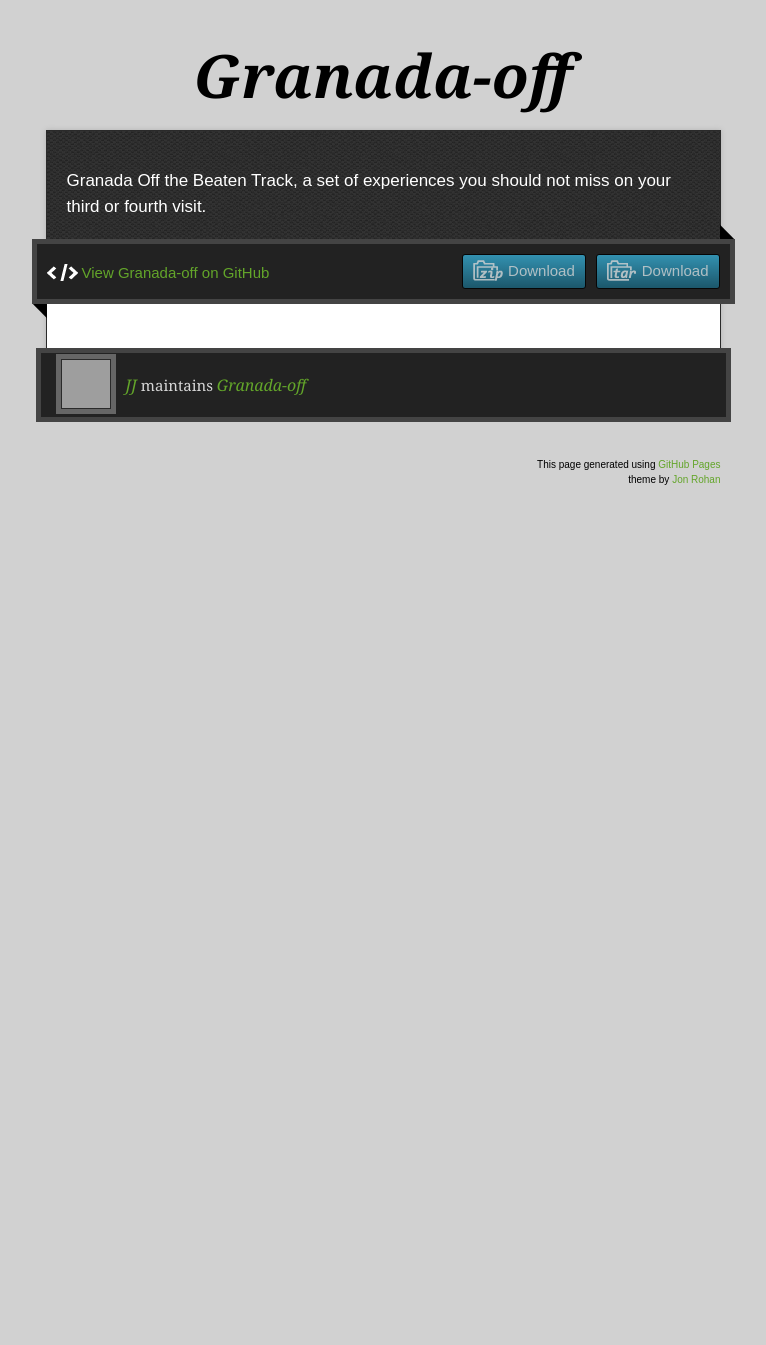
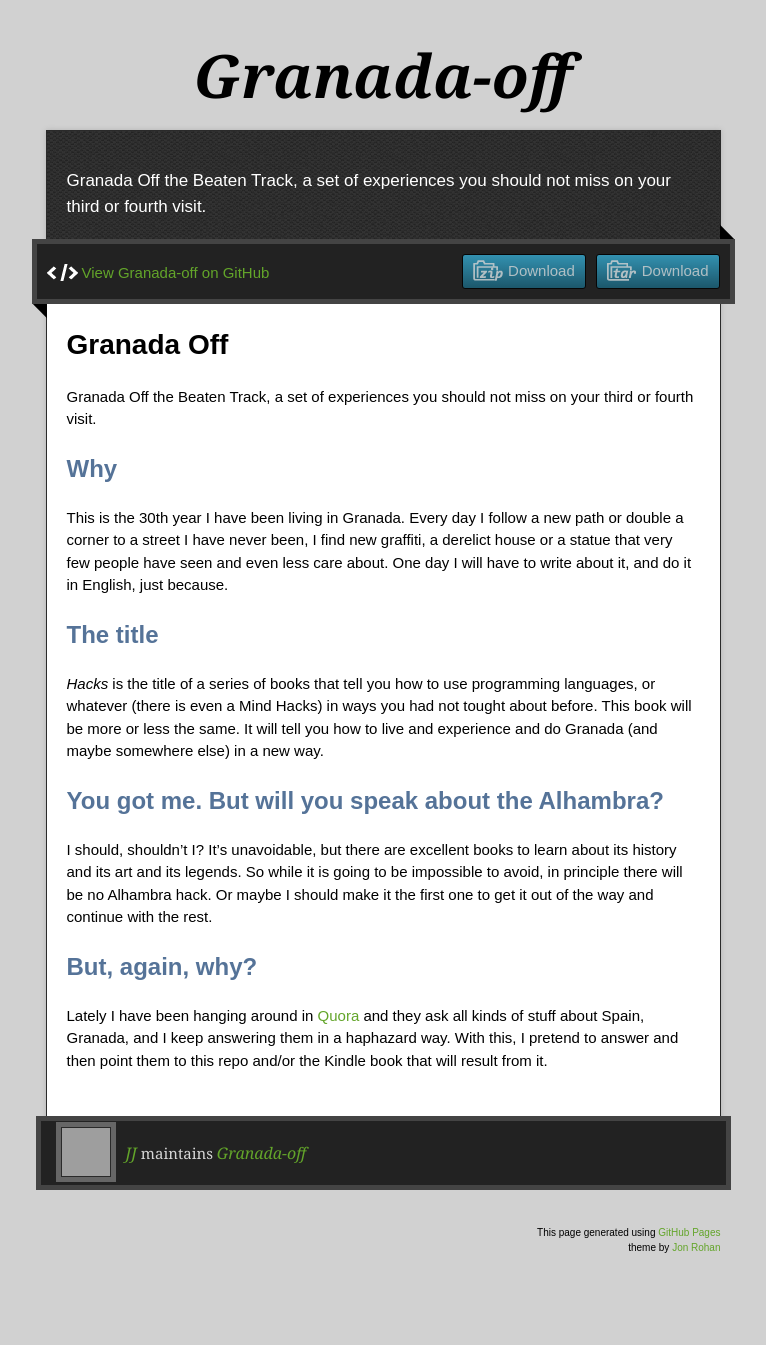
Before and after one commit to JJ/granada-off, a Jekyll site: the page built from index.md, in a window 1280 px wide. Shown: the whole page, without its empty margins (257-1023 px from the left). Built offline with Jekyll 4.4.1, drawn with Linux system fonts in a browser that asks for light colours; nearby versions of some CDN libraries; before the commit the page ends 900 px from its top, so only the background shows below that; grey boxes are pictures that could not be loaded.

Commit message:
Sync gh-pages with master

```diff
--- a/index.md
+++ b/index.md
@@ -1,3 +1,24 @@
 ---
 layout: index
 ---
+
+Granada Off
+===========
+
+Granada Off the Beaten Track, a set of experiences you should not miss on your third or fourth visit.
+
+## Why
+
+This is the 30th year I have been living in Granada. Every day I follow a new path or double a corner to a street I have never been, I find new graffiti, a derelict house or a statue that very few people have seen and even less care about. One day I will have to write about it, and do it in English, just because.
+
+## The title
+
+*Hacks* is the title of a series of books that tell you how to use programming languages, or whatever (there is even a Mind Hacks) in ways you had not tought about before. This book will be more or less the same. It will tell you how to live and experience and do Granada (and maybe somewhere else) in a new way.
+
+## You got me. But will you speak about the Alhambra?
+
+I should, shouldn't I? It's unavoidable, but there are excellent books to learn about its history and its art and its legends. So while it is going to be impossible to avoid, in principle there will be no Alhambra hack. Or maybe I should make it the first one to get it out of the way and continue with the rest.
+
+## But, again, why?
+
+Lately I have been hanging around in [Quora](http://quora.com) and they ask all kinds of stuff about Spain, Granada, and I keep answering them in a haphazard way. With this, I pretend to answer and then point them to this repo and/or the Kindle book that will result from it.
```
